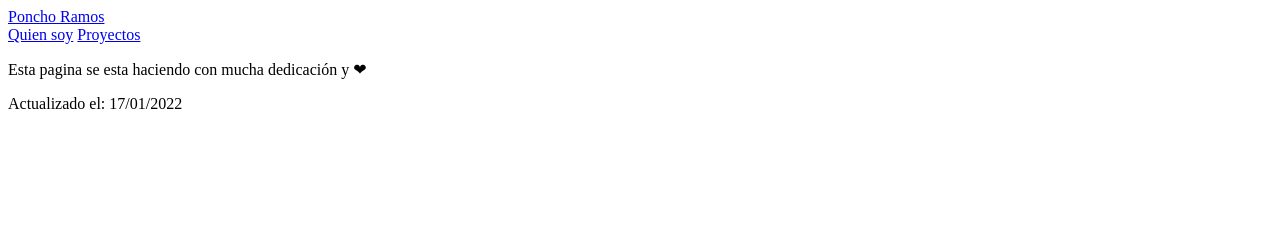
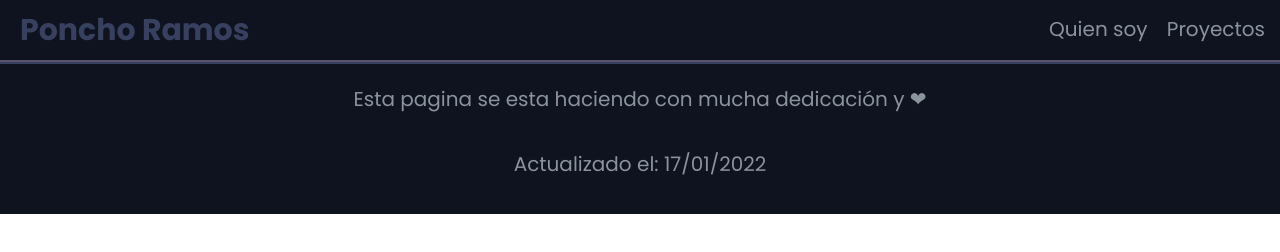
Before and after one commit to alfonso-ramos/Personal-Portfolio, a website: page proyects.html in a window 1280 px wide. Drawn offline with Linux system fonts and the light colour scheme; the site is published under a folder, as on GitHub Pages, so addresses that start at the root find nothing.

Commit message:
cambio menor

```diff
--- a/proyects.html
+++ b/proyects.html
@@ -7,7 +7,7 @@
     <link rel="preconnect" href="https://fonts.googleapis.com">
     <link rel="preconnect" href="https://fonts.gstatic.com" crossorigin>
     <link href="https://fonts.googleapis.com/css2?family=Poppins:wght@100;300;400;500;700;800;900&display=swap" rel="stylesheet">
-    <link rel="stylesheet" href="/build/css/app.css">
+    <link rel="stylesheet" href="build/css/app.css">
 
     <title>Poncho Ramos</title>
 </head>
```
Also changed, not shown: WhoIAm.html (+1 -1 lines), index.html (+1 -1 lines).
